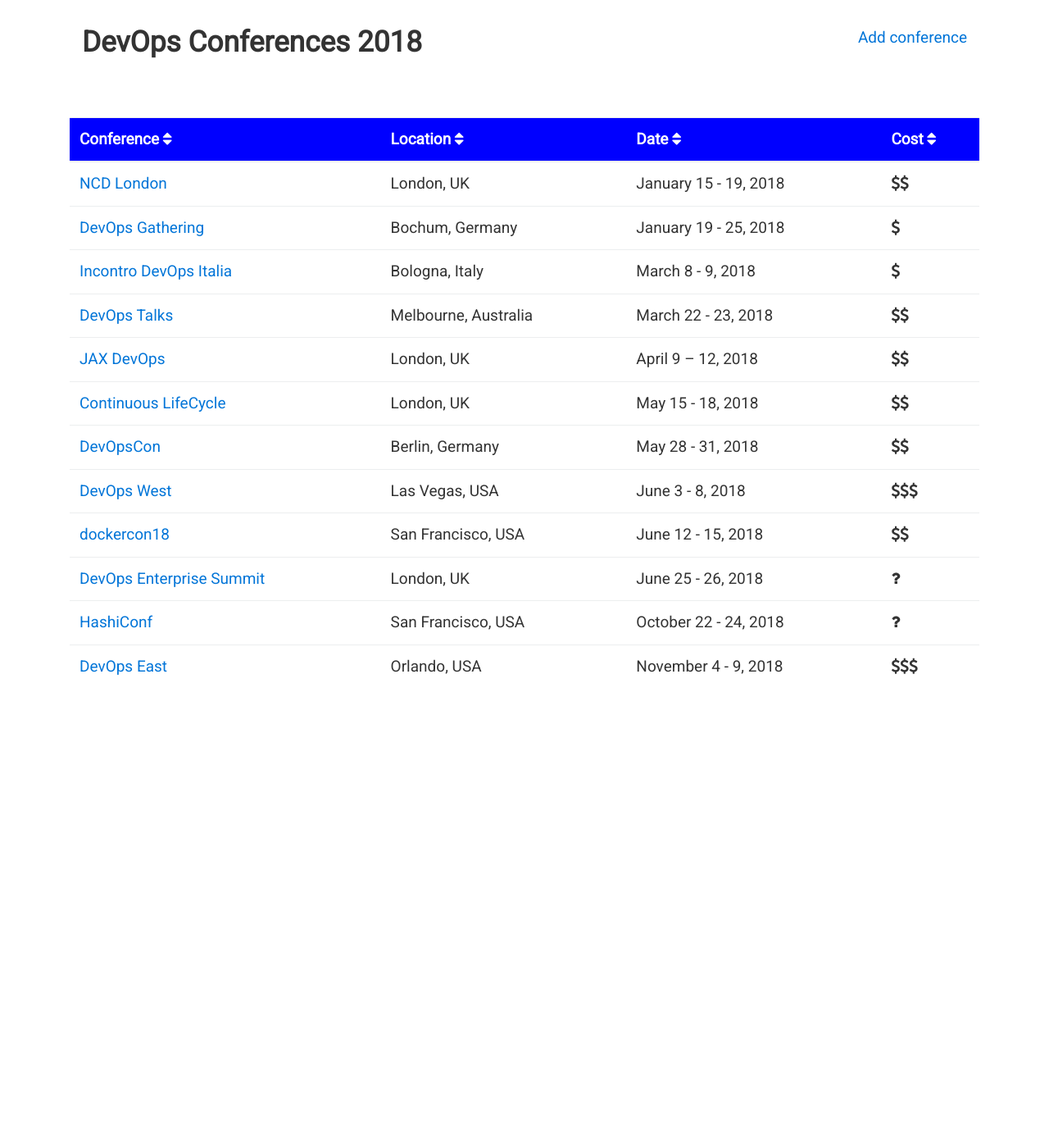
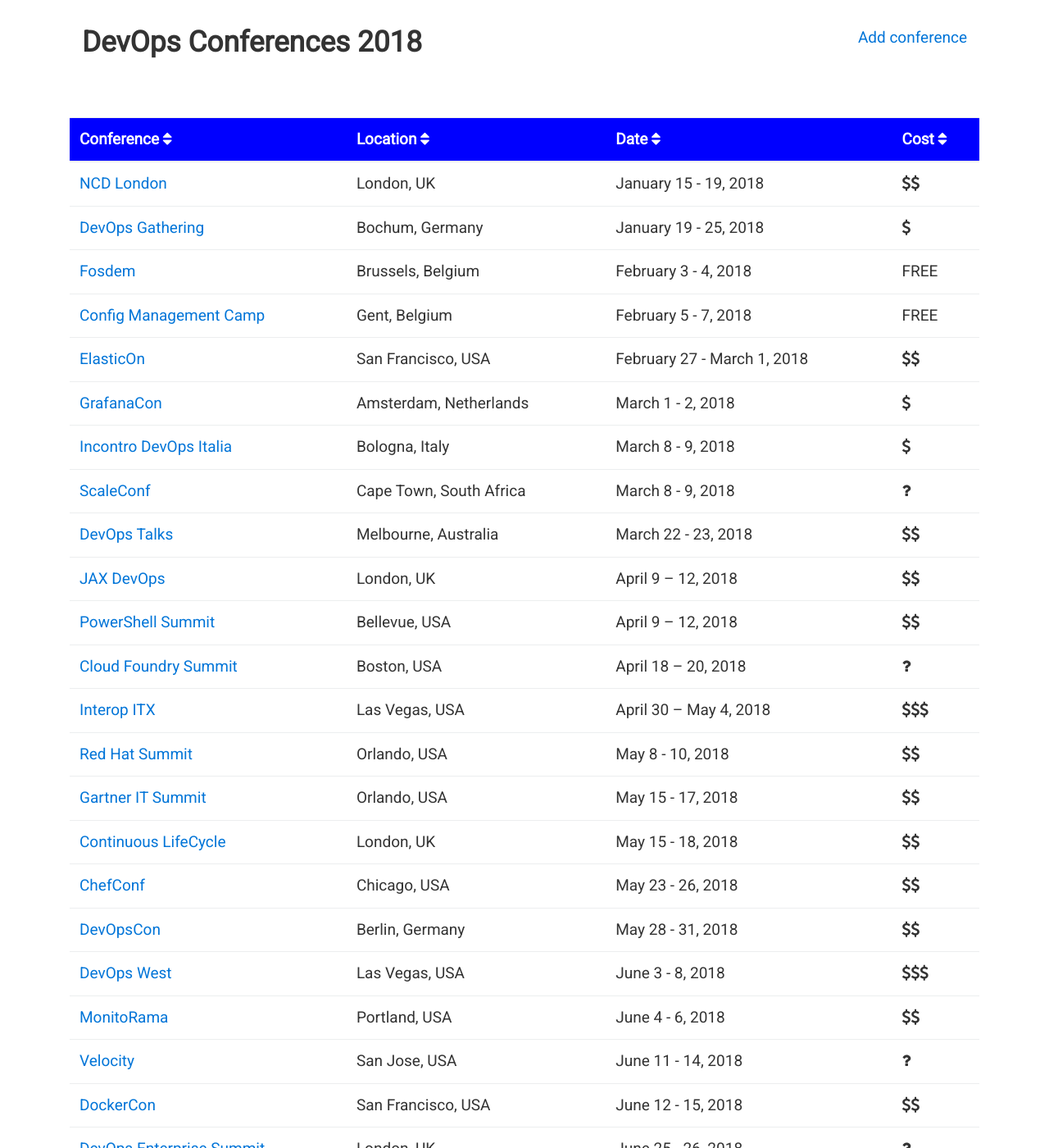
Before and after one commit to finspin/gotodevops.org, a Jekyll site: the page built from index.md, in a window 1280 px wide and 1400 px high. Shown: the whole window at 82% size. Built offline with Jekyll 4.4.1, drawn with Linux system fonts in a browser that asks for light colours; nearby versions of some CDN libraries; some of the changed text lies outside the part shown.

Commit message:
Added more conferences

```diff
--- a/_data/conferences.yml
+++ b/_data/conferences.yml
@@ -16,6 +16,42 @@
   start-date: 1516320000
   cost: 1
 
+- name: Fosdem
+  url: https://fosdem.org/2018/
+  location:
+      city: Brussels
+      country: Belgium
+  date: February 3 - 4, 2018
+  start-date: 1517616000
+  cost: free
+
+- name: Config Management Camp
+  url: http://cfgmgmtcamp.eu/
+  location:
+      city: Gent
+      country: Belgium
+  date: February 5 - 7, 2018
+  start-date: 1517788800
+  cost: free
+
+- name: ElasticOn
+  url: https://www.elastic.co/elasticon/conf/2018/sf
+  location:
+      city: San Francisco
+      country: USA
+  date: February 27 - March 1, 2018
+  start-date: 1519689600
+  cost: 2
+
+- name: GrafanaCon
+  url: http://grafanacon.org/
+  location:
+      city: Amsterdam
+      country: Netherlands
+  date: March 1 - 2, 2018
+  start-date: 1519862400
+  cost: 1
+
 - name: Incontro DevOps Italia
   url: http://2018.incontrodevops.it/
   location:
@@ -24,6 +60,15 @@
   date: March 8 - 9, 2018
   start-date: 1520467200
   cost: 1
+
+- name: ScaleConf
+  url: http://scaleconf.org/
+  location:
+      city: Cape Town
+      country: South Africa
+  date: March 8 - 9, 2018
+  start-date: 1520467201
+  cost: unknown
 
 - name: DevOps Talks
   url: http://devopstalks.com/devops.html
@@ -43,6 +88,51 @@
   start-date: 1523232000
   cost: 2
 
+- name: PowerShell Summit
+  url: https://powershell.org/summit/
+  location:
+      city: Bellevue
+      country: USA
+  date: April 9 – 12, 2018
+  start-date: 1523232001
+  cost: 2
+
+- name: Cloud Foundry Summit
+  url: https://www.cloudfoundry.org/event/nasummit2018/
+  location:
+      city: Boston
+      country: USA
+  date: April 18 – 20, 2018
+  start-date: 1524009600
+  cost: unknown
+
+- name: Interop ITX
+  url: https://www.interop.com/
+  location:
+      city: Las Vegas
+      country: USA
+  date: April 30 –  May 4, 2018
+  start-date: 1525046400
+  cost: 3
+
+- name: Red Hat Summit
+  url: https://www.redhat.com/en/summit/2018
+  location:
+      city: Orlando
+      country: USA
+  date: May 8 - 10, 2018
+  start-date: 1525737600
+  cost: 2
+
+- name: Gartner IT Summit
+  url: https://www.gartner.com/events/na/infrastructure-operations-management#
+  location:
+      city: Orlando
+      country: USA
+  date: May 15 - 17, 2018
+  start-date: 1526342399
+  cost: 2
+
 - name: Continuous LifeCycle
   url: https://continuouslifecycle.london
   location:
@@ -50,6 +140,15 @@
       country: UK
   date: May 15 - 18, 2018
   start-date: 1526342400
+  cost: 2
+
+- name: ChefConf
+  url: https://chefconf.chef.io/
+  location:
+      city: Chicago
+      country: USA
+  date: May 23 - 26, 2018
+  start-date: 1527033600
   cost: 2
 
 - name: DevOpsCon
@@ -70,7 +169,25 @@
   start-date: 1527984000
   cost: 3
 
-- name: dockercon18
+- name: MonitoRama
+  url: http://monitorama.com/
+  location:
+      city: Portland
+      country: USA
+  date: June 4 - 6, 2018
+  start-date: 1528070400
+  cost: 2
+
+- name: Velocity
+  url: https://conferences.oreilly.com/velocity/vl-ca
+  location:
+      city: San Jose
+      country: USA
+  date: June 11 - 14, 2018
+  start-date: 1528675200
+  cost: unknown
+
+- name: DockerCon
   url: https://2018.dockercon.com
   location:
       city: San Francisco
@@ -87,6 +204,51 @@
   date: June 25 - 26, 2018
   start-date: 1529884800
   cost: unknown
+
+- name: SaltConf
+  url: http://saltconf.com/
+  location:
+      city: Salt Like City
+      country: USA
+  date: September 10 - 14, 2018
+  start-date: 1536537600
+  cost: unknown
+
+- name: Jenkins World 2018
+  url: https://www.cloudbees.com/jenkinsworld
+  location:
+      city: San Francisco
+      country: USA
+  date: September 16 - 19, 2018
+  start-date: 1537056000
+  cost: unknown
+
+- name: PuppetConf
+  url: https://puppet.com/puppetconf
+  location:
+      city: San Francisco
+      country: USA
+  date: October 9 - 11, 2018
+  start-date: 1539043200
+  cost: 2
+
+- name: Cloud Foundry Summit
+  url: https://www.cloudfoundry.org/event/eusummit2018/
+  location:
+      city: Basel
+      country: Switzerland
+  date: October 10 – 11, 2018
+  start-date: 1539129600
+  cost: unknown
+
+- name: IT/Dev Connections
+  url: http://itdevconnections.com/dc18/Public/Enter.aspx
+  location:
+      city: Dallas
+      country: USA
+  date: October 15 - 18, 2018
+  start-date: 1539561600
+  cost: 2
 
 - name: HashiConf
   url: https://www.hashiconf.com
@@ -105,3 +267,21 @@
   date: November 4 - 9, 2018
   start-date: 1541721600
   cost: 3
+
+- name: re:INVENT
+  url: https://reinvent.awsevents.com/
+  location:
+      city: Las Vegas
+      country: USA
+  date: November 26 - 30, 2018
+  start-date: 1543190400
+  cost: unknown
+
+- name: KubeCon
+  url: https://events.linuxfoundation.org/events/kubecon-cloudnativecon-north-america-2018/
+  location:
+      city: Seattle
+      country: USA
+  date: December 11 - 13, 2018
+  start-date: 1544486400
+  cost: unknown
--- a/index.md
+++ b/index.md
@@ -25,6 +25,8 @@
                 {% case conference.cost %}
                     {% when "unknown" %}
                         <i class="fa fa-question"></i>
+                    {% when "free" %}
+                        <span>FREE</span>
                     {% when 1 %}
                         <i class="fa fa-usd"></i>
                     {% when 2 %}
```
Also changed, not shown: README.md.
